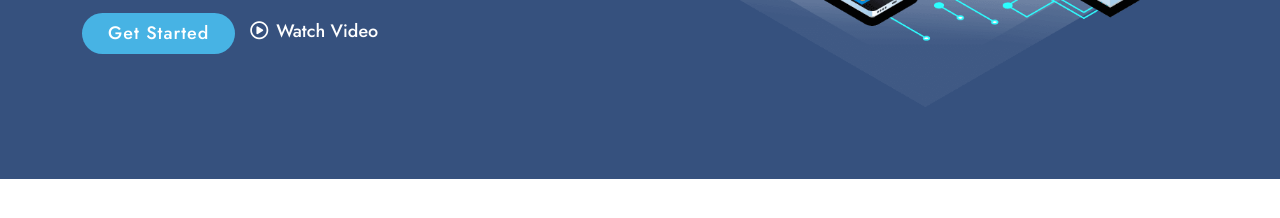
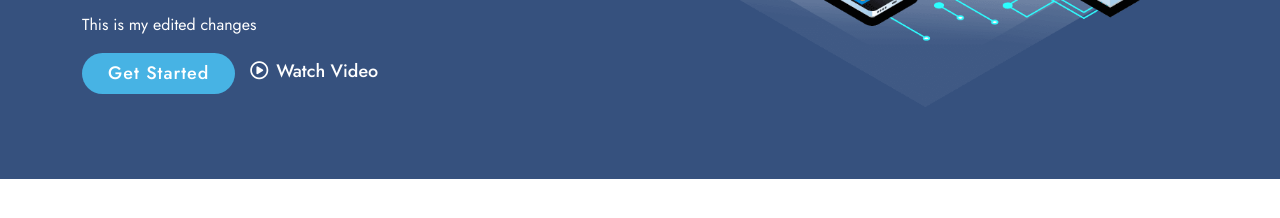
Before and after one commit to charles6824/arsha, a plain HTML site: page index.html in a window 1280 px wide. Shown: the part 488-706 px from the top of the page. Drawn offline with nearby package versions, Linux system fonts and the light colour scheme.

Commit message:
update: i added a paragraph to the hero section

```diff
--- a/index.html
+++ b/index.html
@@ -84,6 +84,7 @@
             <div class="col-md-6 pt-5 order-2 order-md-1">
               <h1 class="hero-text text-white">Better Solutions For Your Business</h1>
               <p class="hero-p-text">We are team of talented designers making websites with Bootstrap</p>
+              <p class="text-white"> This is my edited changes </p>
               <a href="#" class="btn btn-get-started2 text-white text-capitalize">Get started</a>
               <a href="#" class="watch-btn"><i class="fa-regular fa-circle-play"></i>Watch Video</a>
             </div>
```
